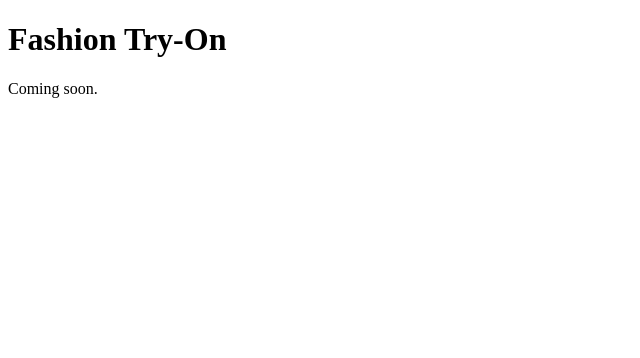
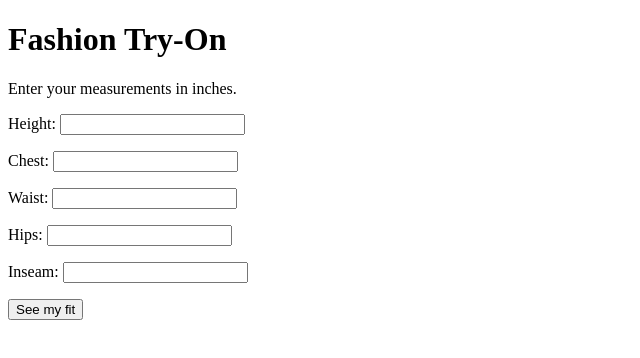
Before and after one commit to lahai-jpg/fashion-tryon, a plain HTML site: page index.html in a window 1280 px wide. Shown: the whole page, without its empty margins (0-640 px from the left). Drawn offline with Linux system fonts and the light colour scheme.

Commit message:
Update index.html

```diff
--- a/index.html
+++ b/index.html
@@ -5,6 +5,24 @@
   </head>
   <body>
     <h1>Fashion Try-On</h1>
-    <p>Coming soon.</p>
+    <p>Enter your measurements in inches.</p>
+
+    <p>Height: <input id="height" type="number"></p>
+    <p>Chest: <input id="chest" type="number"></p>
+    <p>Waist: <input id="waist" type="number"></p>
+    <p>Hips: <input id="hips" type="number"></p>
+    <p>Inseam: <input id="inseam" type="number"></p>
+
+    <button onclick="showResult()">See my fit</button>
+    <p id="result"></p>
+
+    <script>
+      function showResult() {
+        var chest = document.getElementById("chest").value;
+        var waist = document.getElementById("waist").value;
+        document.getElementById("result").innerText =
+          "You entered chest " + chest + " and waist " + waist + ".";
+      }
+    </script>
   </body>
 </html>
```
